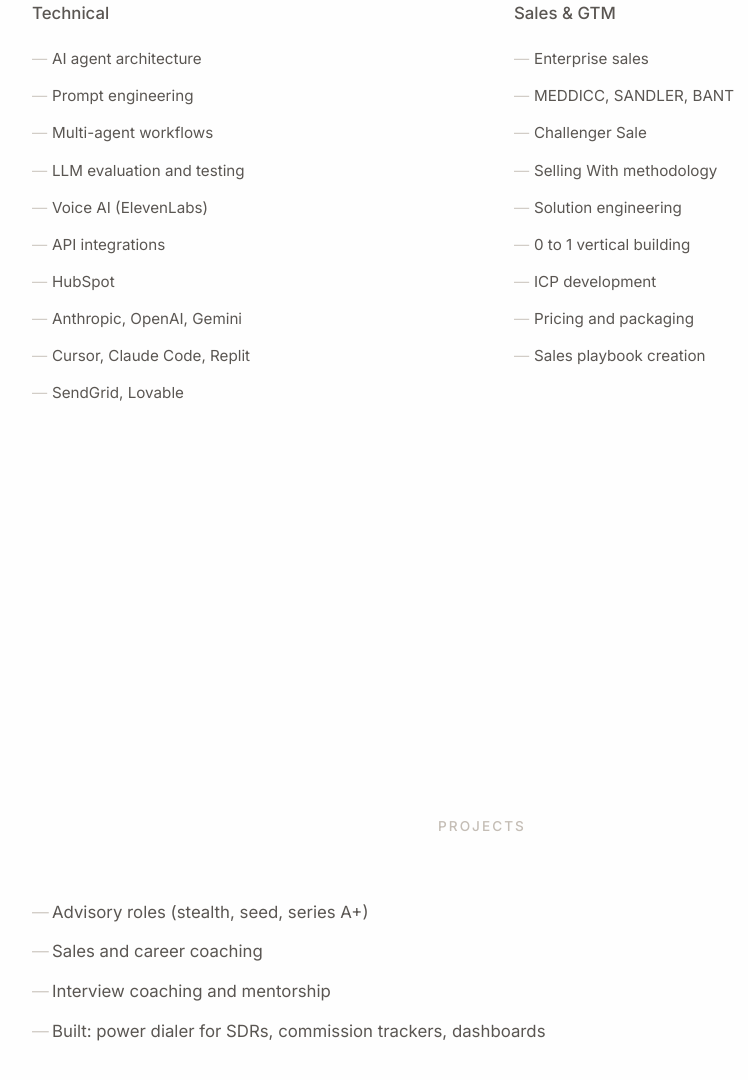
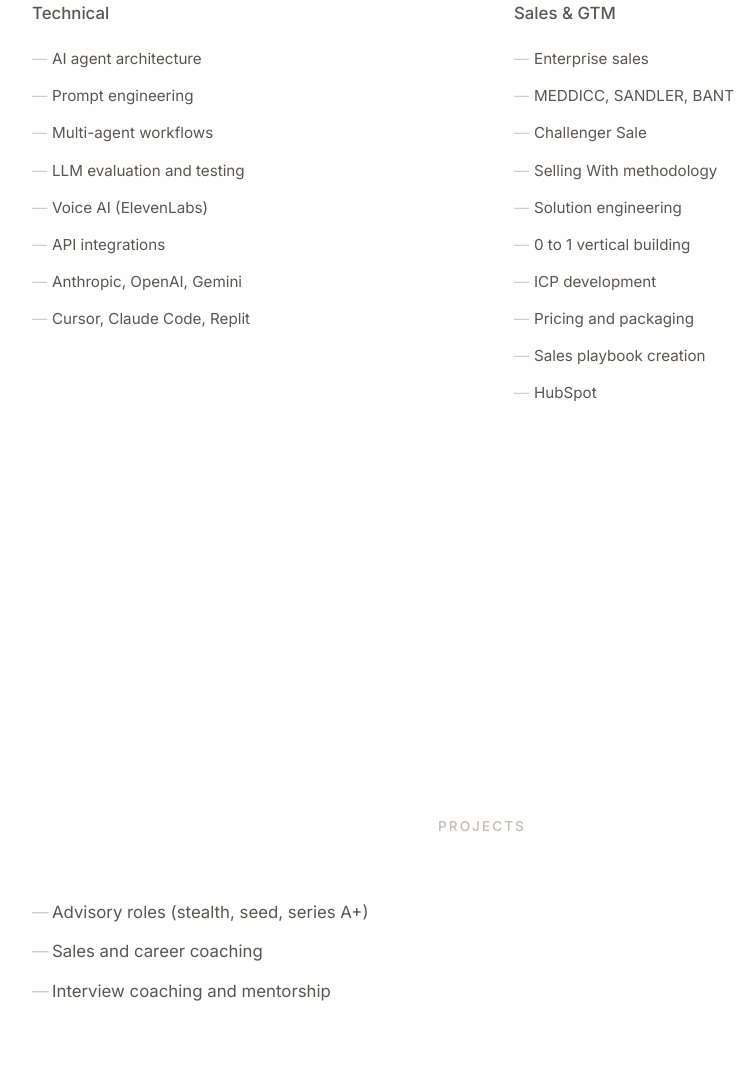
Before and after one commit to lindy-png/lindy2026.01.05, a website: page index.html in a window 1280 px wide. Shown: the part 3906-4986 px from the top of the page, without its empty margins (158-906 px from the left). Drawn offline with nearby package versions, Linux system fonts and the light colour scheme.

Commit message:
Remove SendGrid/Lovable, remove power dialer line from Projects, move HubSpot to Sales section

```diff
--- a/index.html
+++ b/index.html
@@ -181,10 +181,8 @@
                         <li>LLM evaluation and testing</li>
                         <li>Voice AI (ElevenLabs)</li>
                         <li>API integrations</li>
-                        <li>HubSpot</li>
                         <li>Anthropic, OpenAI, Gemini</li>
                         <li>Cursor, Claude Code, Replit</li>
-                        <li>SendGrid, Lovable</li>
                     </ul>
                 </div>
                 <div class="skill-group">
@@ -199,6 +197,7 @@
                         <li>ICP development</li>
                         <li>Pricing and packaging</li>
                         <li>Sales playbook creation</li>
+                        <li>HubSpot</li>
                     </ul>
                 </div>
             </div>
@@ -214,7 +213,6 @@
                     <li>Advisory roles (stealth, seed, series A+)</li>
                     <li>Sales and career coaching</li>
                     <li>Interview coaching and mentorship</li>
-                    <li>Built: power dialer for SDRs, commission trackers, dashboards</li>
                 </ul>
             </div>
         </div>
```
